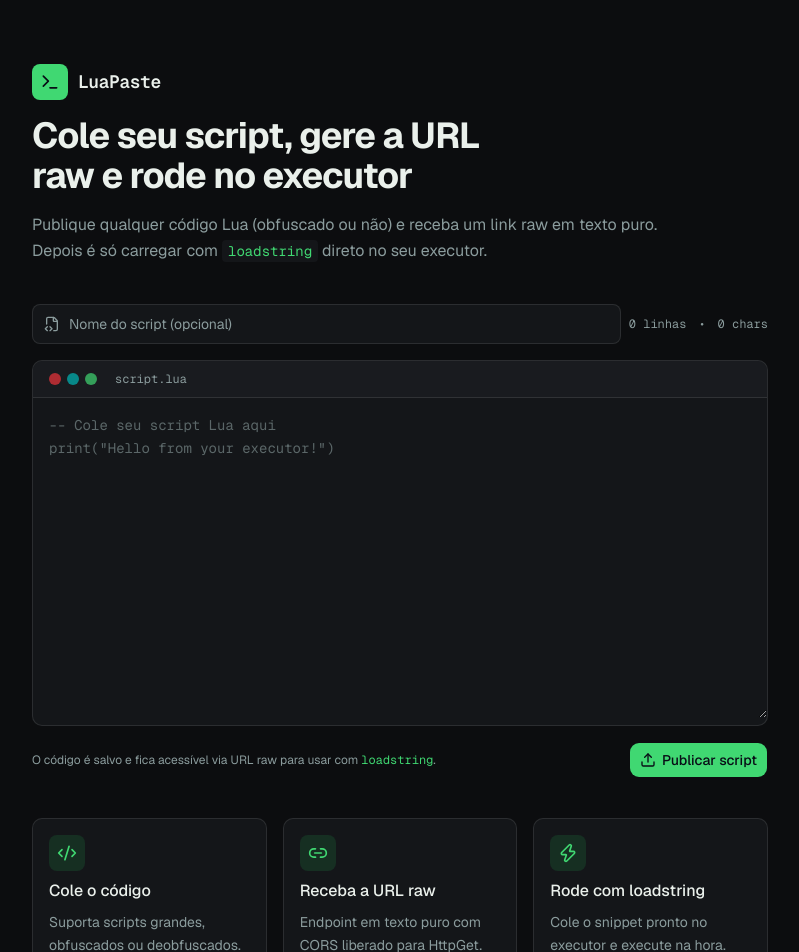
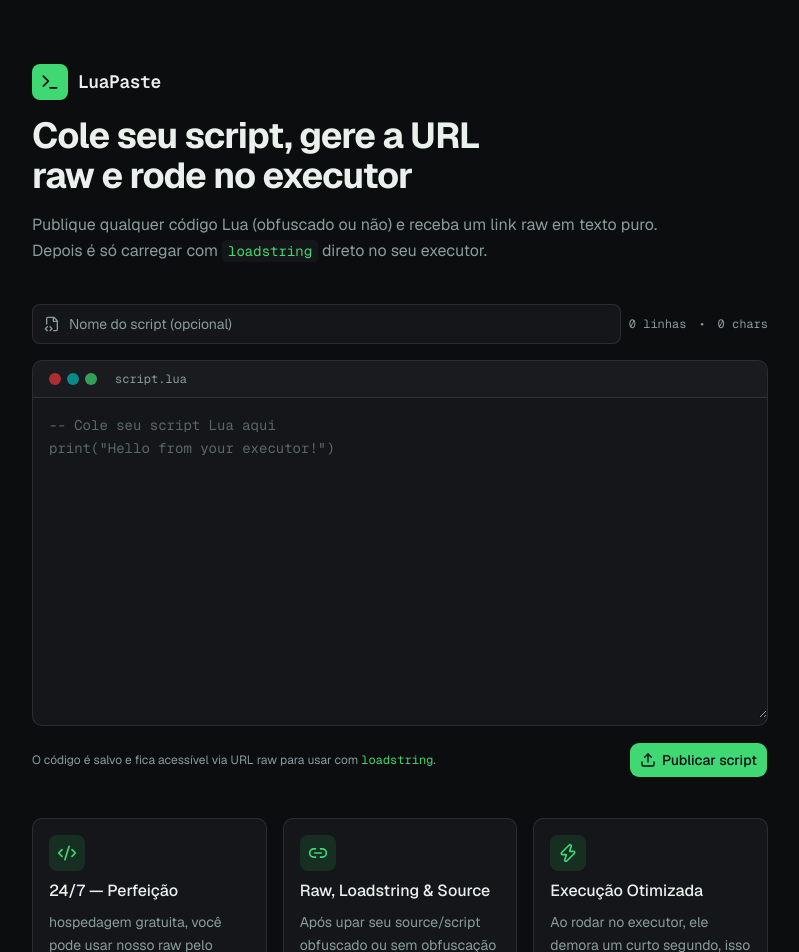
Before and after one commit to spectrumxx/xyz, a Next.js app: page / in a window 1280 px wide. Shown: the top 952 px of the page, without its empty margins (240-1039 px from the left). Built offline with nearby package versions, Linux system fonts and the light colour scheme; no server answers.

Commit message:
Update page.tsx

```diff
--- a/app/page.tsx
+++ b/app/page.tsx
@@ -26,18 +26,18 @@ export default function HomePage() {
       <section className="grid gap-4 sm:grid-cols-3">
         <Feature
           icon={<Code2 className="size-5" />}
-          title="Cole o código"
-          desc="Suporta scripts grandes, obfuscados ou deobfuscados."
+          title="24/7 — Perfeição"
+          desc="hospedagem gratuita, você pode usar nosso raw pelo tempo que preferir, com o melhor desempenho possível, online 24 horas por dia, toda semana!"
         />
         <Feature
           icon={<Link2 className="size-5" />}
-          title="Receba a URL raw"
-          desc="Endpoint em texto puro com CORS liberado para HttpGet."
+          title="Raw, Loadstring & Source"
+          desc="Após upar seu source/script obfuscado ou sem obfuscação aqui, você receberá tudo certinho, eu digo: url feita, loadstring feita, e o código vai exibir no seu output, praticamente tudo de primeira mão."
         />
         <Feature
           icon={<Zap className="size-5" />}
-          title="Rode com loadstring"
-          desc="Cole o snippet pronto no executor e execute na hora."
+          title="Execução Otimizada"
+          desc="Ao rodar no executor, ele demora um curto segundo, isso não é por conta de obfuscador nem nada, é só a otimização do url sendo montada."
         />
       </section>
     </main>
```
